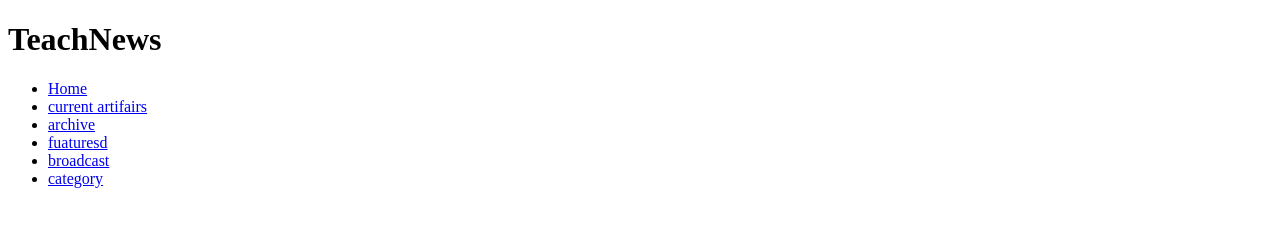
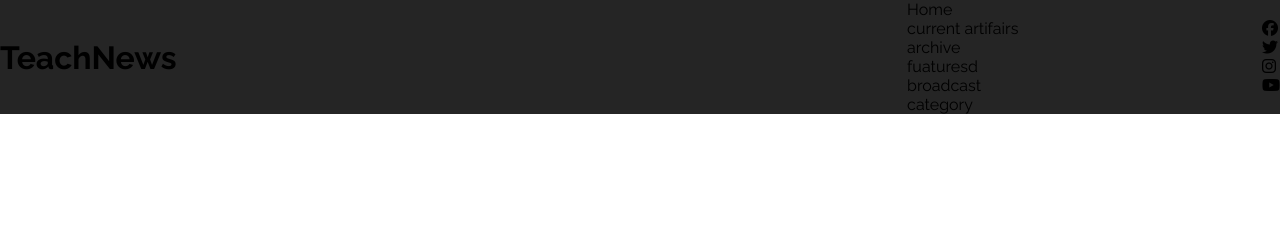
Before and after one commit to Thonatosss/team-work-news-site, a plain HTML site: page war-site/war.html in a window 1280 px wide. Drawn offline with Linux system fonts and the light colour scheme.

Commit message:
header work

```diff
--- a/style/war.css
+++ b/style/war.css
@@ -0,0 +1,35 @@
+*{
+    box-sizing: border-box;
+    padding:0;
+    margin:0;
+}
+:root{
+    --heading:'Montserrat','sans-serif';
+}
+body{
+    font-family:'Raleway','sans-serif';
+    background: #fff;
+}
+/*глобальне стилізування*/
+img{
+    width:100%;
+}
+ul{
+    list-style:none;
+}
+a{
+    text-decoration: none;
+    color:#000;
+}
+hr{
+    width: 95vw;
+    margin: 0 auto;
+}
+/*header*/
+.top-head{
+    display: flex;
+    justify-content: space-between;
+    align-items: center;
+    margin: 0 auto;
+    background: #252525;
+}
--- a/war-site/war.html
+++ b/war-site/war.html
@@ -46,8 +46,23 @@
                         <li><a href="#">broadcast</a></li>
                         <li><a href="#">category</a></li>
                     </ul>
-                    <!--Соціальні іконки-->
-
+                </div>
+                <!--Соціальні іконки-->
+                <div class="social-icons">
+                    <ul>
+                        <li>
+                            <a href="#"><i class="fab fa-facebook"></i></a>
+                        </li>
+                        <li>
+                            <a href="#"><i class="fab fa-twitter"></i></a>
+                        </li>
+                        <li>
+                            <a href="#"><i class="fab fa-instagram"></i></a>
+                        </li>
+                        <li>
+                            <a href="#"><i class="fab fa-youtube"></i></a>
+                        </li>
+                    </ul>
                 </div>
             </div>
         </div>
```
